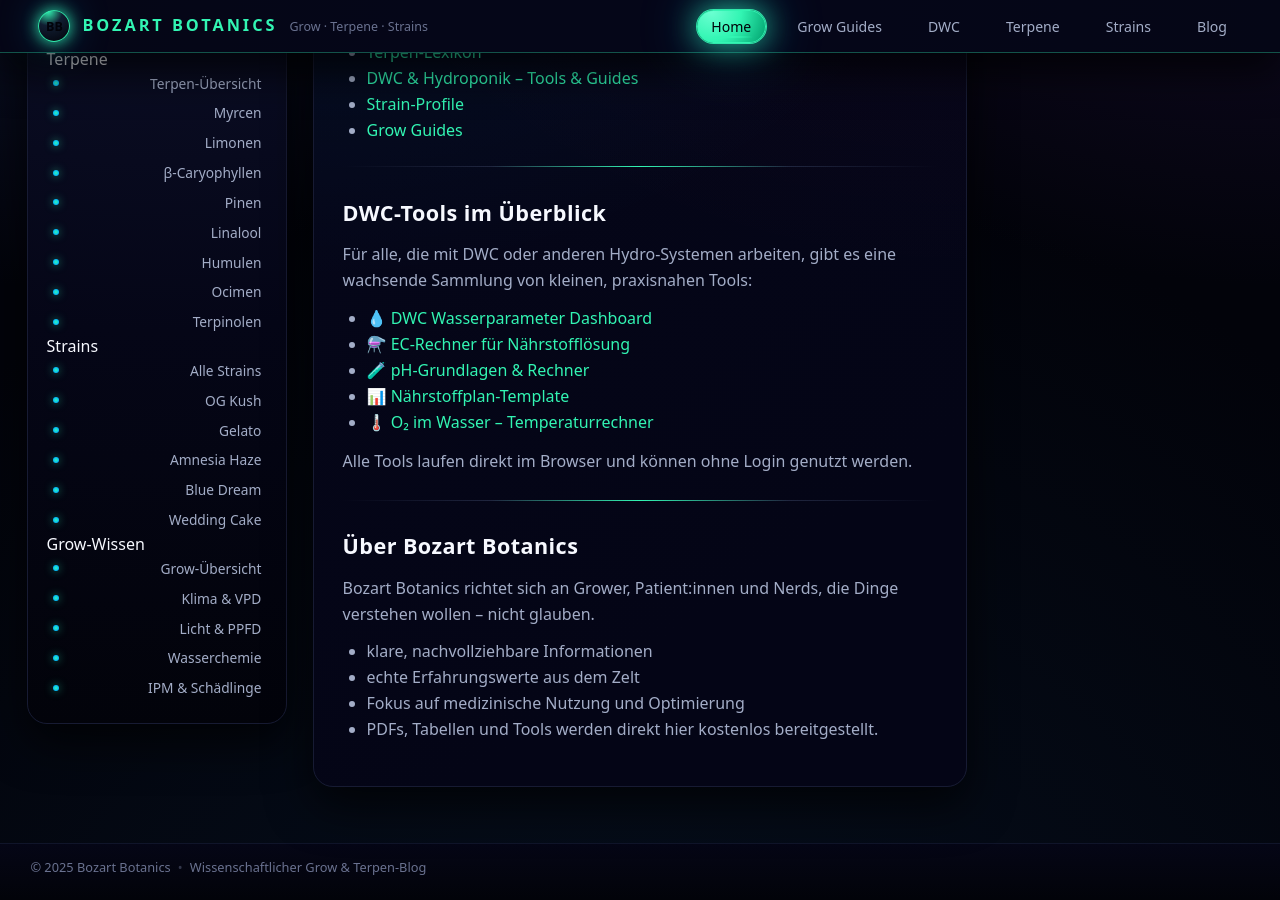
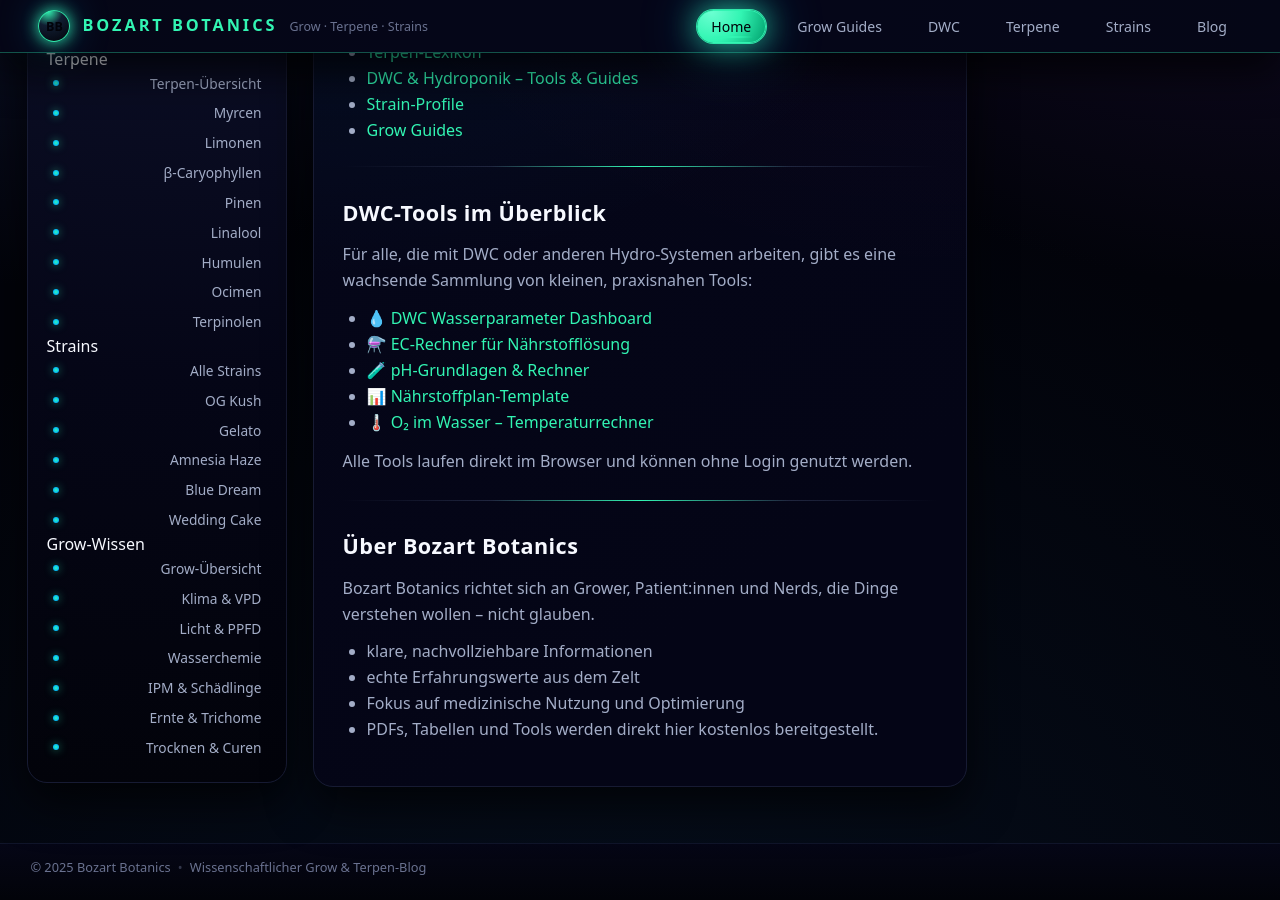
Before and after one commit to bozart-army/bozart-botanics, a Jekyll site: the page built from index.md, in a window 1280 px wide and 900 px high, scrolled down 602 px. Built offline with Jekyll 4.4.1, drawn with Linux system fonts in a browser that asks for light colours.

Commit message:
Update default.html

```diff
--- a/_layouts/default.html
+++ b/_layouts/default.html
@@ -24,41 +24,41 @@
   <body>
     <!-- HEADER -->
     <header class="site-header">
-      <a href="{{ '/' | relative_url }}" class="brand">
+      <a href="{{ "/" | relative_url }}" class="brand">
         <span class="brand-tag">BB</span>
         <span class="brand-title">Bozart Botanics</span>
         <span class="brand-sub">Grow · Terpene · Strains</span>
       </a>
 
-      {% assign section = page.sidebar | default: 'home' %}
+      {% assign section = page.sidebar | default: "home" %}
 
       <nav class="main-nav">
-        <a href="{{ '/' | relative_url }}"
+        <a href="{{ "/" | relative_url }}"
            class="{% if section == 'home' %}active{% endif %}">
           Home
         </a>
 
-        <a href="{{ '/grow/' | relative_url }}"
+        <a href="{{ "/grow/" | relative_url }}"
            class="{% if section == 'grow' %}active{% endif %}">
           Grow Guides
         </a>
 
-        <a href="{{ '/dwc/' | relative_url }}"
+        <a href="{{ "/dwc/" | relative_url }}"
            class="{% if section == 'dwc' %}active{% endif %}">
           DWC
         </a>
 
-        <a href="{{ '/terpene/' | relative_url }}"
+        <a href="{{ "/terpene/" | relative_url }}"
            class="{% if section == 'terpene' %}active{% endif %}">
           Terpene
         </a>
 
-        <a href="{{ '/strains/' | relative_url }}"
+        <a href="{{ "/strains/" | relative_url }}"
            class="{% if section == 'strains' %}active{% endif %}">
           Strains
         </a>
 
-        <a href="{{ '/blog/' | relative_url }}"
+        <a href="{{ "/blog/" | relative_url }}"
            class="{% if section == 'blog' %}active{% endif %}">
           Blog
         </a>
@@ -71,75 +71,77 @@
       <!-- LEFT SIDEBAR -->
       <aside class="sidebar sidebar-left">
 
-        <!-- GROW METHODEN -->
-        <div class="sidebar-group">
-          <div class="sidebar-subtitle">Grow-Methoden</div>
+        <!-- GROW-METHODEN -->
+        <div class="sidebar-section">
+          <div class="sidebar-title">Grow-Methoden</div>
           <ul class="sidebar-list">
-            <li><a href="{{ '/methods/erde/' | relative_url }}">Erde (Soil)</a></li>
-            <li><a href="{{ '/methods/bio-erde/' | relative_url }}">Bio-Erde (Organisch)</a></li>
-            <li><a href="{{ '/methods/living-soil/' | relative_url }}">Living Soil</a></li>
-            <li><a href="{{ '/methods/coco/' | relative_url }}">Coco</a></li>
-            <li><a href="{{ '/methods/steinwolle/' | relative_url }}">Steinwolle (Rockwool)</a></li>
-            <li><a href="{{ '/methods/hydro/' | relative_url }}">Hydroponik (Allgemein)</a></li>
-            <li><a href="{{ '/methods/ebbe-flut/' | relative_url }}">Ebbe & Flut (Flood & Drain)</a></li>
-            <li><a href="{{ '/methods/tropf/' | relative_url }}">Tropfbewässerung (DTW)</a></li>
-            <li><a href="{{ '/methods/dwc/' | relative_url }}">DWC (Deep Water Culture)</a></li>
-            <li><a href="{{ '/methods/rdwc/' | relative_url }}">RDWC (Recirculating DWC)</a></li>
-            <li><a href="{{ '/methods/aero/' | relative_url }}">Aeroponik (LPA/HPA)</a></li>
-            <li><a href="{{ '/methods/nft/' | relative_url }}">NFT (Nutrient Film Technique)</a></li>
-            <li><a href="{{ '/methods/autopot/' | relative_url }}">AutoPot (FlexiPot & Hydro)</a></li>
+            <li><a href="{{ "/grow/methoden/erde/"          | relative_url }}">Erde (Soil)</a></li>
+            <li><a href="{{ "/grow/methoden/bio-erde/"      | relative_url }}">Bio-Erde (Organisch)</a></li>
+            <li><a href="{{ "/grow/methoden/living-soil/"   | relative_url }}">Living Soil</a></li>
+            <li><a href="{{ "/grow/methoden/coco/"          | relative_url }}">Coco</a></li>
+            <li><a href="{{ "/grow/methoden/steinwolle/"    | relative_url }}">Steinwolle (Rockwool)</a></li>
+            <li><a href="{{ "/grow/methoden/hydro/"         | relative_url }}">Hydroponik (Allgemein)</a></li>
+            <li><a href="{{ "/grow/methoden/ebbe-und-flut/" | relative_url }}">Ebbe &amp; Flut (Flood &amp; Drain)</a></li>
+            <li><a href="{{ "/grow/methoden/tropf/"         | relative_url }}">Tropfbewässerung (DTW)</a></li>
+            <li><a href="{{ "/grow/methoden/dwc/"           | relative_url }}">DWC (Deep Water Culture)</a></li>
+            <li><a href="{{ "/grow/methoden/rdwc/"          | relative_url }}">RDWC (Recirculating DWC)</a></li>
+            <li><a href="{{ "/grow/methoden/aeroponik/"     | relative_url }}">Aeroponik (LPA/HPA)</a></li>
+            <li><a href="{{ "/grow/methoden/nft/"           | relative_url }}">NFT (Nutrient Film Technique)</a></li>
+            <li><a href="{{ "/grow/methoden/autopot/"       | relative_url }}">AutoPot (FlexiPot &amp; Hydro)</a></li>
           </ul>
         </div>
 
         <!-- DÜNGESTRATEGIEN -->
-        <div class="sidebar-group">
-          <div class="sidebar-subtitle">Düngestrategien</div>
+        <div class="sidebar-section">
+          <div class="sidebar-title">Düngestrategien</div>
           <ul class="sidebar-list">
-            <li><a href="{{ '/nutrients/mineralisch/' | relative_url }}">Mineralische Düngung</a></li>
-            <li><a href="{{ '/nutrients/organisch/' | relative_url }}">Organisch (Bio)</a></li>
-            <li><a href="{{ '/nutrients/hybrid/' | relative_url }}">Hybrid-Systeme</a></li>
-            <li><a href="{{ '/nutrients/spezial/' | relative_url }}">Organisch-Mineral Spezial</a></li>
+            <li><a href="{{ "/grow/duenger/mineralisch/"      | relative_url }}">Mineralische Düngung</a></li>
+            <li><a href="{{ "/grow/duenger/organisch/"        | relative_url }}">Organisch (Bio)</a></li>
+            <li><a href="{{ "/grow/duenger/hybrid/"           | relative_url }}">Hybrid-Systeme</a></li>
+            <li><a href="{{ "/grow/duenger/organisch-mineral/"| relative_url }}">Organisch-Mineral Spezial</a></li>
           </ul>
         </div>
 
         <!-- TERPENE -->
-        <div class="sidebar-group">
-          <div class="sidebar-subtitle">Terpene</div>
+        <div class="sidebar-section">
+          <div class="sidebar-title">Terpene</div>
           <ul class="sidebar-list">
-            <li><a href="{{ '/terpene/' | relative_url }}">Terpen-Übersicht</a></li>
-            <li><a href="{{ '/terpene/myrcen/' | relative_url }}">Myrcen</a></li>
-            <li><a href="{{ '/terpene/limonen/' | relative_url }}">Limonen</a></li>
-            <li><a href="{{ '/terpene/caryophyllen/' | relative_url }}">β-Caryophyllen</a></li>
-            <li><a href="{{ '/terpene/pinen/' | relative_url }}">Pinen</a></li>
-            <li><a href="{{ '/terpene/linalool/' | relative_url }}">Linalool</a></li>
-            <li><a href="{{ '/terpene/humulen/' | relative_url }}">Humulen</a></li>
-            <li><a href="{{ '/terpene/ocimen/' | relative_url }}">Ocimen</a></li>
-            <li><a href="{{ '/terpene/terpinolen/' | relative_url }}">Terpinolen</a></li>
+            <li><a href="{{ "/terpene/"              | relative_url }}">Terpen-Übersicht</a></li>
+            <li><a href="{{ "/terpene/myrcen/"       | relative_url }}">Myrcen</a></li>
+            <li><a href="{{ "/terpene/limonen/"      | relative_url }}">Limonen</a></li>
+            <li><a href="{{ "/terpene/caryophyllen/" | relative_url }}">β-Caryophyllen</a></li>
+            <li><a href="{{ "/terpene/pinen/"        | relative_url }}">Pinen</a></li>
+            <li><a href="{{ "/terpene/linalool/"     | relative_url }}">Linalool</a></li>
+            <li><a href="{{ "/terpene/humulen/"      | relative_url }}">Humulen</a></li>
+            <li><a href="{{ "/terpene/ocimen/"       | relative_url }}">Ocimen</a></li>
+            <li><a href="{{ "/terpene/terpinolen/"   | relative_url }}">Terpinolen</a></li>
           </ul>
         </div>
 
         <!-- STRAINS -->
-        <div class="sidebar-group">
-          <div class="sidebar-subtitle">Strains</div>
+        <div class="sidebar-section">
+          <div class="sidebar-title">Strains</div>
           <ul class="sidebar-list">
-            <li><a href="{{ '/strains/' | relative_url }}">Alle Strains</a></li>
-            <li><a href="{{ '/strains/og-kush/' | relative_url }}">OG Kush</a></li>
-            <li><a href="{{ '/strains/gelato/' | relative_url }}">Gelato</a></li>
-            <li><a href="{{ '/strains/amnesia-haze/' | relative_url }}">Amnesia Haze</a></li>
-            <li><a href="{{ '/strains/blue-dream/' | relative_url }}">Blue Dream</a></li>
-            <li><a href="{{ '/strains/wedding-cake/' | relative_url }}">Wedding Cake</a></li>
+            <li><a href="{{ "/strains/"              | relative_url }}">Alle Strains</a></li>
+            <li><a href="{{ "/strains/og-kush/"      | relative_url }}">OG Kush</a></li>
+            <li><a href="{{ "/strains/gelato/"       | relative_url }}">Gelato</a></li>
+            <li><a href="{{ "/strains/amnesia-haze/" | relative_url }}">Amnesia Haze</a></li>
+            <li><a href="{{ "/strains/blue-dream/"   | relative_url }}">Blue Dream</a></li>
+            <li><a href="{{ "/strains/wedding-cake/" | relative_url }}">Wedding Cake</a></li>
           </ul>
         </div>
 
-        <!-- GROW WISSEN -->
-        <div class="sidebar-group">
-          <div class="sidebar-subtitle">Grow-Wissen</div>
+        <!-- GROW-WISSEN -->
+        <div class="sidebar-section">
+          <div class="sidebar-title">Grow-Wissen</div>
           <ul class="sidebar-list">
-            <li><a href="{{ '/grow/' | relative_url }}">Grow-Übersicht</a></li>
-            <li><a href="{{ '/grow/klima/' | relative_url }}">Klima & VPD</a></li>
-            <li><a href="{{ '/grow/licht/' | relative_url }}">Licht & PPFD</a></li>
-            <li><a href="{{ '/grow/wasserchemie/' | relative_url }}">Wasserchemie</a></li>
-            <li><a href="{{ '/grow/ipm/' | relative_url }}">IPM & Schädlinge</a></li>
+            <li><a href="{{ "/grow/"                 | relative_url }}">Grow-Übersicht</a></li>
+            <li><a href="{{ "/grow/klima-pro/"       | relative_url }}">Klima &amp; VPD</a></li>
+            <li><a href="{{ "/grow/licht-ppfd/"      | relative_url }}">Licht &amp; PPFD</a></li>
+            <li><a href="{{ "/grow/wasserchemie/"    | relative_url }}">Wasserchemie</a></li>
+            <li><a href="{{ "/grow/pest-pathogen/"   | relative_url }}">IPM &amp; Schädlinge</a></li>
+            <li><a href="{{ "/grow/erntezeitpunkt/"  | relative_url }}">Ernte &amp; Trichome</a></li>
+            <li><a href="{{ "/grow/trocknen-curen/"  | relative_url }}">Trocknen &amp; Curen</a></li>
           </ul>
         </div>
       </aside>
@@ -153,11 +155,11 @@
       <aside class="sidebar sidebar-right">
         <div class="sidebar-title">Quick Links</div>
         <ul class="sidebar-list">
-          <li><a href="{{ '/dwc/wasserparameter/' | relative_url }}">DWC-Wasserparameter</a></li>
-          <li><a href="{{ '/tools/vpd/' | relative_url }}">VPD-Rechner</a></li>
-          <li><a href="{{ '/tools/dli/' | relative_url }}">DLI-Rechner</a></li>
-          <li><a href="{{ '/terpene/' | relative_url }}">Terpen-Übersicht</a></li>
-          <li><a href="{{ '/strains/' | relative_url }}">Strain-Übersicht</a></li>
+          <li><a href="{{ "/dwc/"            | relative_url }}">DWC-Wasserparameter</a></li>
+          <li><a href="{{ "/grow/vpd-tool/"  | relative_url }}">VPD-Rechner</a></li>
+          <li><a href="{{ "/grow/dli-tool/"  | relative_url }}">DLI-Rechner</a></li>
+          <li><a href="{{ "/terpene/"        | relative_url }}">Terpen-Übersicht</a></li>
+          <li><a href="{{ "/strains/"        | relative_url }}">Strain-Übersicht</a></li>
         </ul>
       </aside>
     </div>
@@ -167,7 +169,7 @@
       <div class="footer-inner">
         © 2025 Bozart Botanics
         <span class="footer-dot">•</span>
-        Wissenschaftlicher Grow & Terpen-Blog
+        Wissenschaftlicher Grow &amp; Terpen-Blog
       </div>
     </footer>
   </body>
```
